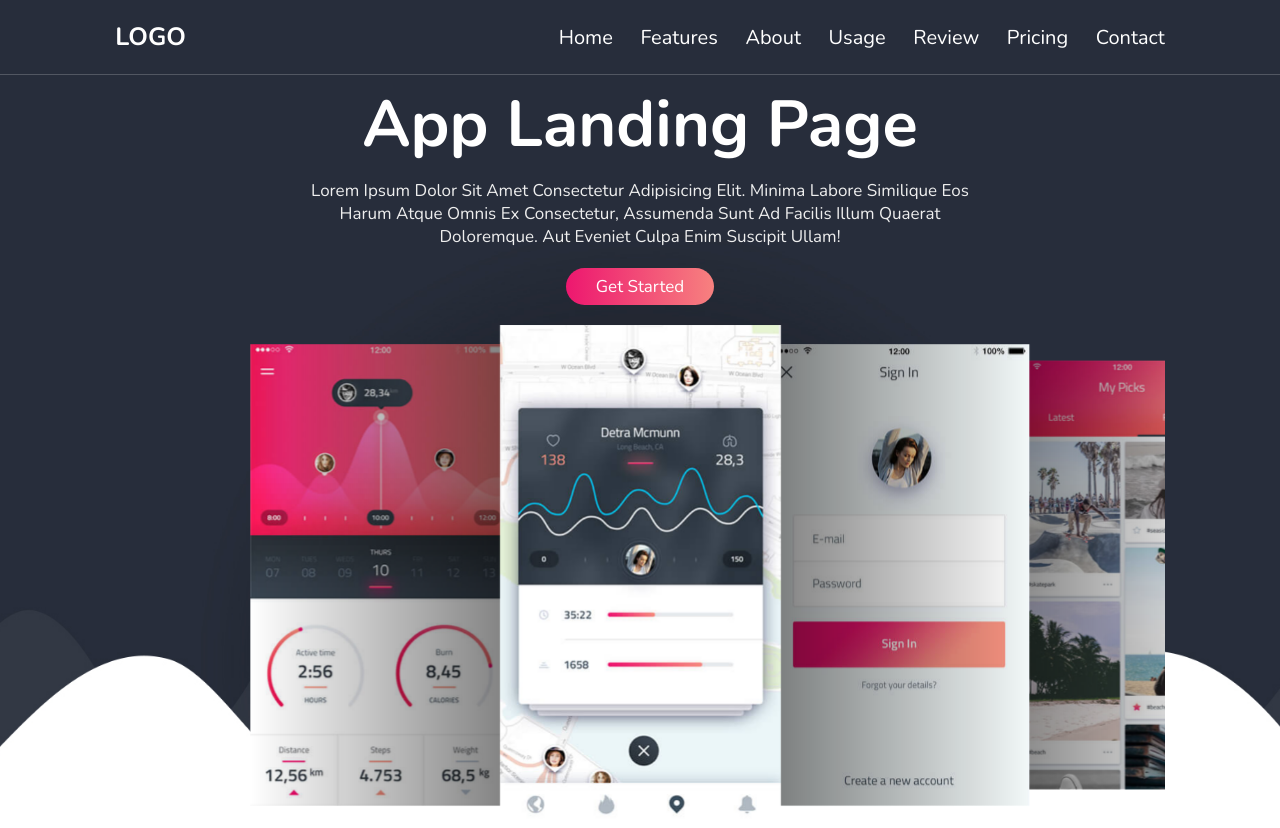
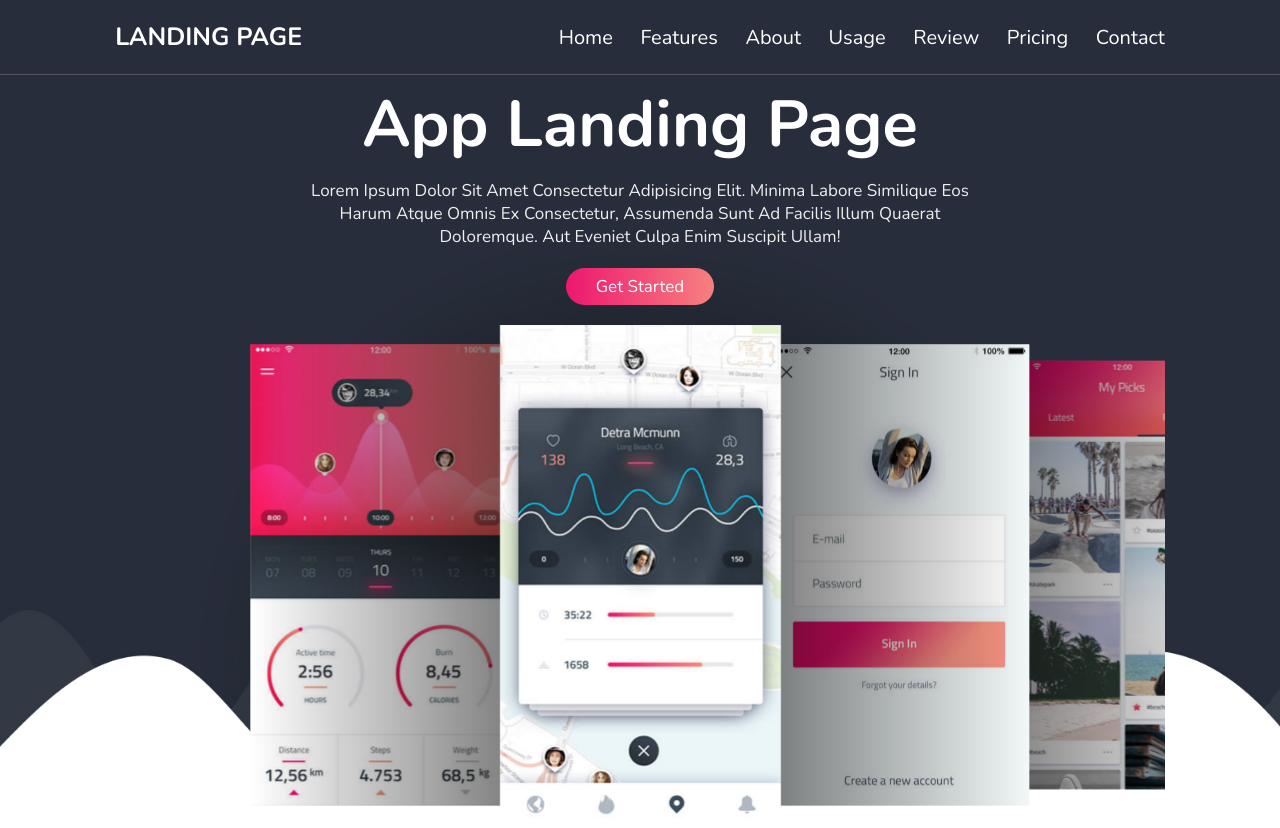
Before and after one commit to MuhammadShameel/Practice_Landing_Page, a plain HTML site: page index.html in a window 1280 px wide. Shown: the top 828 px of the page. Drawn offline with nearby package versions, Linux system fonts and the light colour scheme.

Commit message:
logo has been changed into landing page

```diff
--- a/css/style.css
+++ b/css/style.css
@@ -7,14 +7,11 @@
   --gradient: linear-gradient(90deg, var(--pink), var(--coral));
 }
 
-/* animation  */
-
 .fade-in {
   opacity: 0;
   transition: opacity 1s ease-in-out;
 }
 
-/* Define the final state with opacity 1 (fully visible) */
 .fade-in.active {
   opacity: 1;
 }
--- a/index.html
+++ b/index.html
@@ -17,7 +17,7 @@
     <div class="container">
         <header>
 
-            <a href="#" class="logo">LOGO</a>
+            <a href="#" class="logo">LANDING PAGE</a>
 
             <div id="menu-bar" class="fas fa-bars"></div>
 
```
